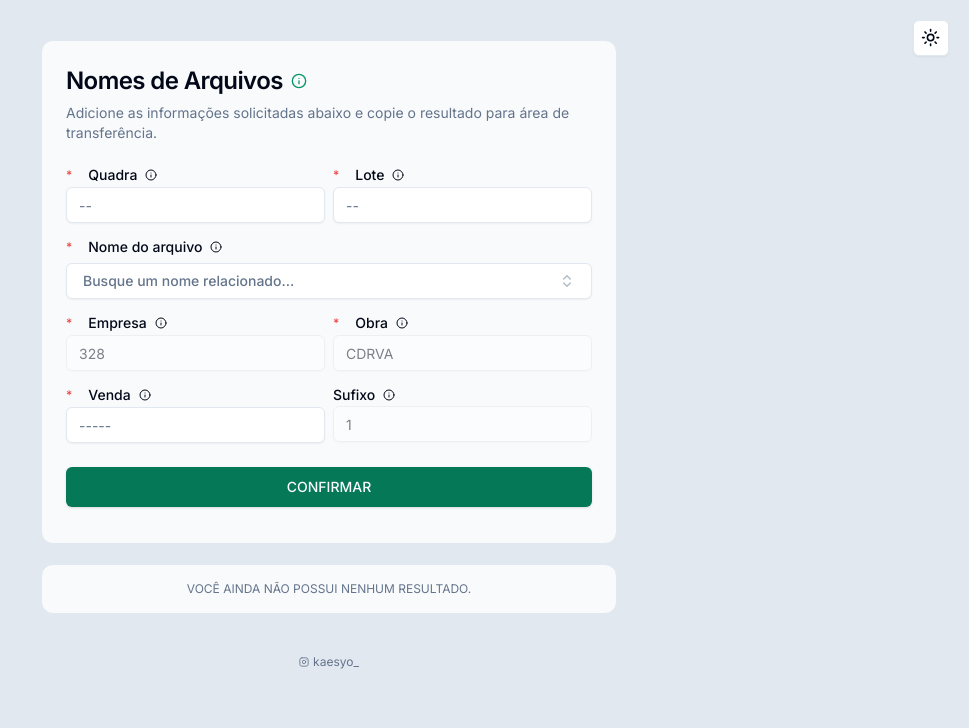
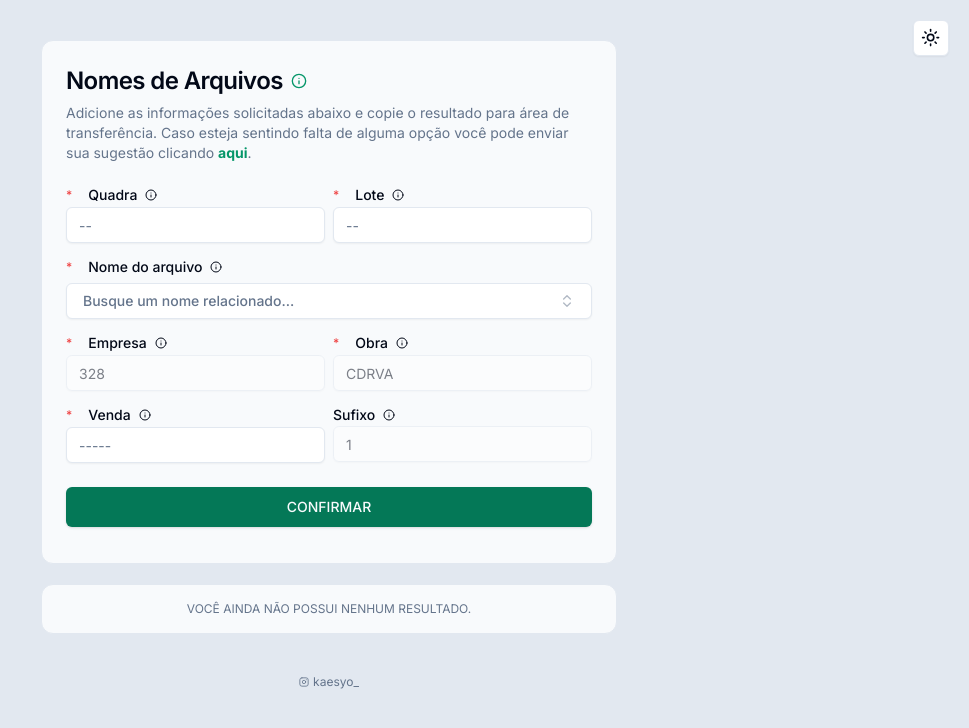
Before and after one commit to KARAUJO1003/rename-contracts, a Next.js app: page / in a window 1280 px wide. Shown: the top 728 px of the page, without its empty margins (311-1280 px from the left). Built offline with nearby package versions, Linux system fonts and the light colour scheme.

Commit message:
Update page.tsx

```diff
--- a/src/app/page.tsx
+++ b/src/app/page.tsx
@@ -21,6 +21,7 @@ import {
   Trash,
   ChevronsUpDown,
   InfoIcon,
+  ExternalLink,
 } from 'lucide-react'
 import { ScrollArea, ScrollBar } from '@/components/ui/scroll-area'
 import { ModeToggle } from './_components/toggle-theme'
@@ -49,6 +50,7 @@ import {
   PopoverTrigger,
 } from '@/components/ui/popover'
 import { descriptions } from './_components/input-command'
+import Link from 'next/link'
 
 interface RenamedProps {
   quadra: number | null
@@ -237,7 +239,18 @@ export default function Home() {
           </div>
           <CardDescription>
             Adicione as informações solicitadas abaixo e copie o resultado para
-            área de transferência. {''}
+            área de transferência. Caso esteja sentindo falta de alguma opção
+            você pode enviar sua sugestão clicando {''}
+            <span>
+              <Link
+                className="text-emerald-600 font-bold"
+                target="_blank"
+                href="https://forms.office.com/Pages/ResponsePage.aspx?id=3NRXPhbwQEWzuNZntcuVEjHHR9RYLHxCk8pBCNJ0YtNUQkpNNjM2SDNMR1JVVTY4M0FSMkM3SEVUSi4u"
+              >
+                <span>aqui</span>
+              </Link>
+            </span>
+            .
           </CardDescription>
         </CardHeader>
 
```
